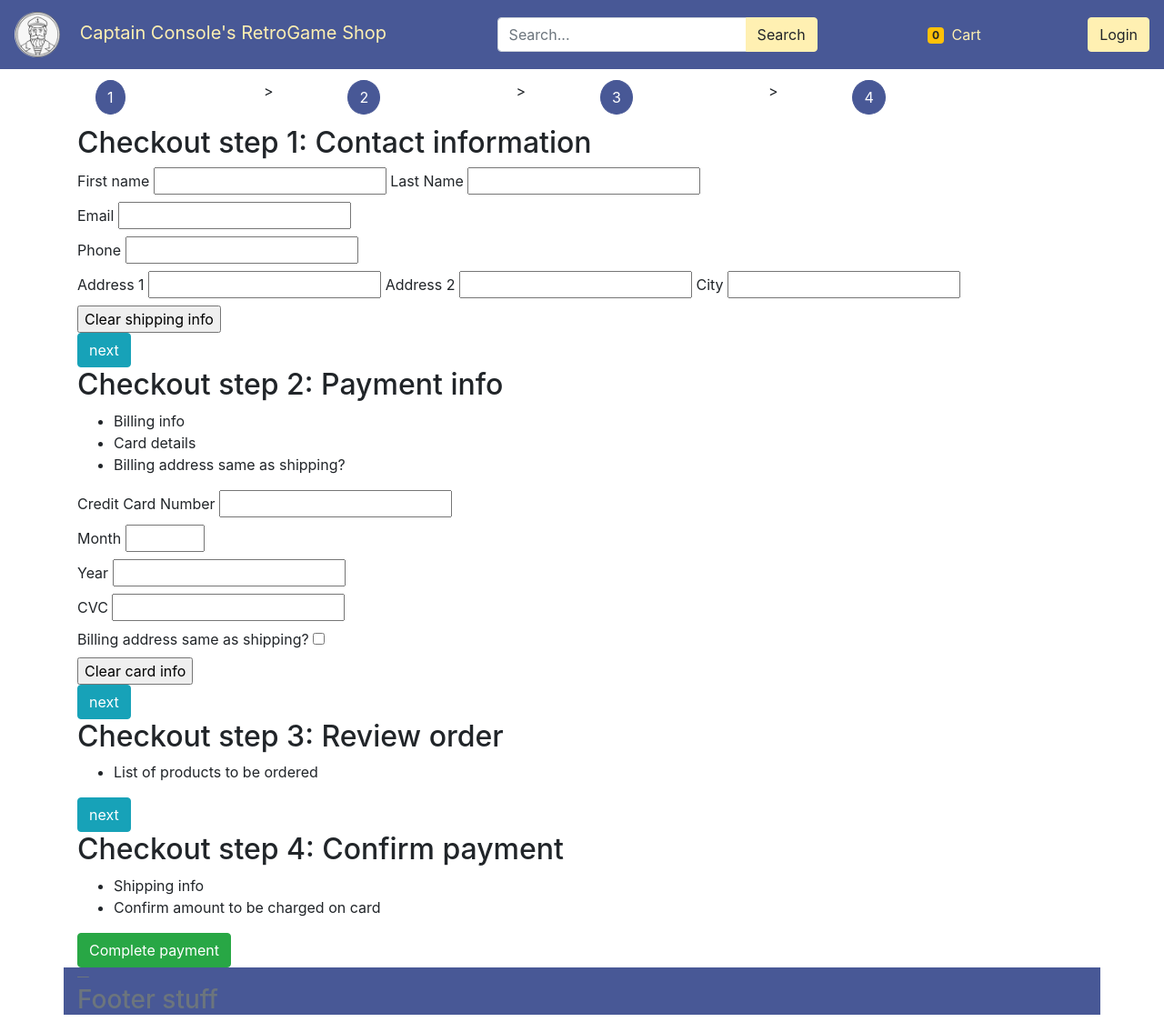
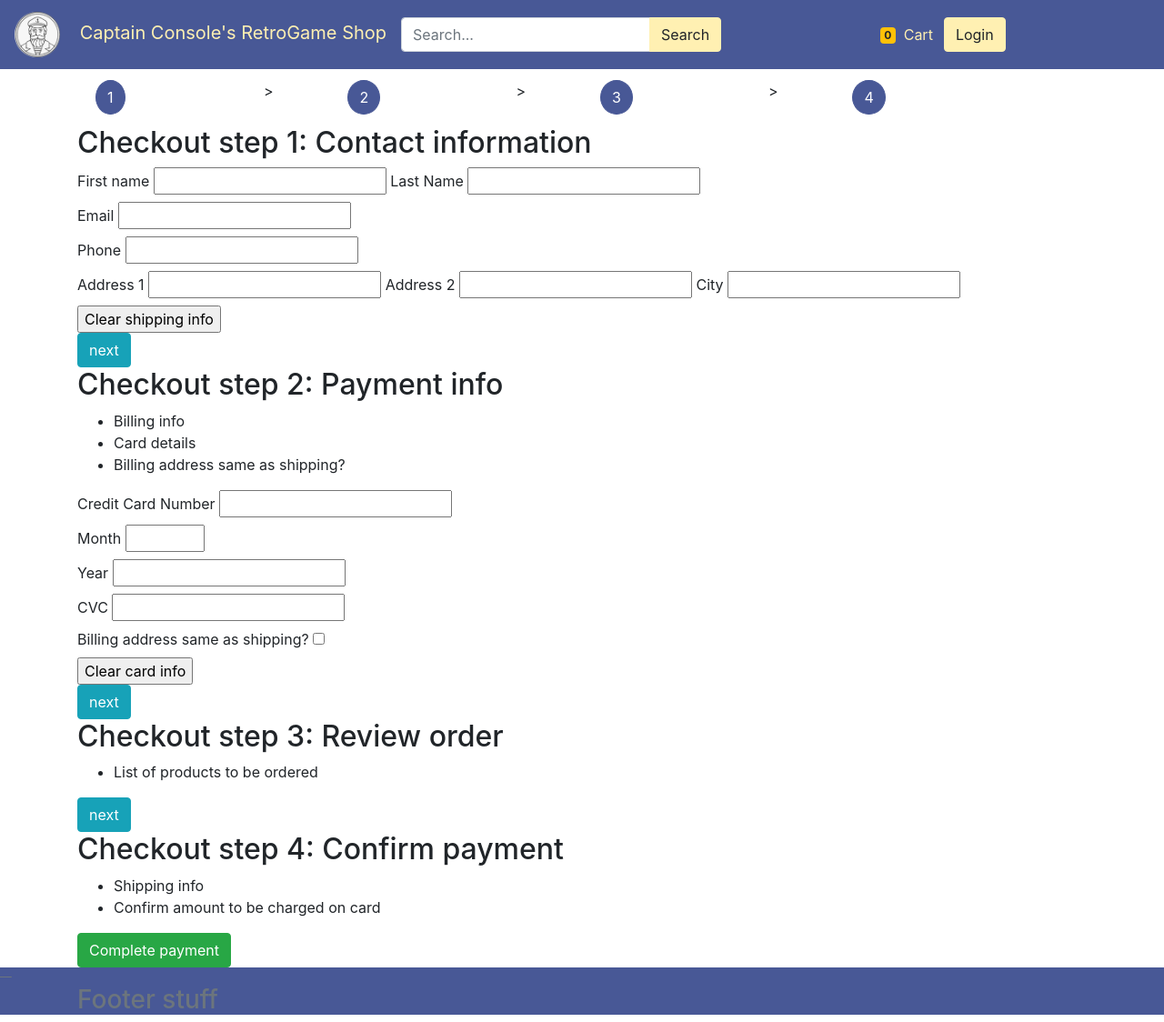
Before and after one commit to vln2/CaptainConsole, a Django app: page /checkout/ in a window 1280 px wide. Shown: the whole page at 91% size. Run offline with Django 3.2, Linux system fonts and the light colour scheme; parts of the project's set-up code (start-up, migrations or seed data) failed here and were passed over; some libraries are stand-ins or nearby versions.

Commit message:
playing a bit with responsive bootstrap

```diff
--- a/CaptainConsole/templates/base.html
+++ b/CaptainConsole/templates/base.html
@@ -22,7 +22,7 @@
 <body>
     <!--        Header      -->
     <header>
-        <nav class="navbar navbar-light bg-primary">
+        <nav class="navbar navbar-light bg-primary navbar-expand-lg">
             <!-- LOGO & NAME -->
             <a class="navbar-brand" href="/">
                 <img src="{%static "media/captain_console_logo.png" %}" class="d-inline-block align-center" width="50" height="50" alt="">
@@ -30,7 +30,7 @@
 
             </a>
             <!-- SEARCH BAR-->
-            <form class="form-inline my-lg-0 " method="GET" action="{% url 'search_results' %}">
+            <form class="form-inline my-lg-0 collapse navbar-collapse " method="GET" action="{% url 'search_results' %}">
                 <div class="input-group">
                     <input type="text" class="form-control"type="search" placeholder="Search..." aria-label="Search" name="q" id="id_q">
                     <div class="input-group-append">
@@ -48,7 +48,7 @@
                 </a>
             </div>
             <!-- LOGIN/REGISTER/PROFILE-->
-            <div>
+            <div class=" collapse navbar-collapse">
                 <!-- Swap out button for profile if user is authenticated (inside profile could be logout)-->
                 {% if user.is_authenticated %}
                 <a href="/profile" class="btn btn-secondary">Profile</a>
@@ -80,8 +80,11 @@
     {% endblock content %}
 
     <!--         FOOTER         -->
-    <footer class="blockquote-footer bg-primary container">
-        <h3>Footer stuff</h3>
+    <footer class="blockquote-footer bg-primary ">
+        <div  class=" container">
+
+            <h3>Footer stuff</h3>
+        </div>
     </footer>
     <!--        FACEBOOK -->
     <div id="fb-root"></div>
--- a/CaptainConsole/templates/pages/product_list.html
+++ b/CaptainConsole/templates/pages/product_list.html
@@ -5,7 +5,7 @@
 
 {% block content %}
 <div class="row">
-    <ul class="list-group col-2 bg-secondary pr-0">
+    <ul class="list-group col-lg-2 col-md-4  bg-secondary pr-0">
         {% full_tree_for_model CaptainConsole.Category as gs %}
         {% for node, structure in gs|tree_info %}
             <li>
@@ -17,7 +17,7 @@
 
 
         </ul>
-    <main class="container col-10 pt-3">
+    <main class="container col-lg-10 col-md-8 pt-3">
 
         <!-- ADD SIDEBAR HERE FOR CATEGORIES -->
         <h2>Products list</h2>
```
